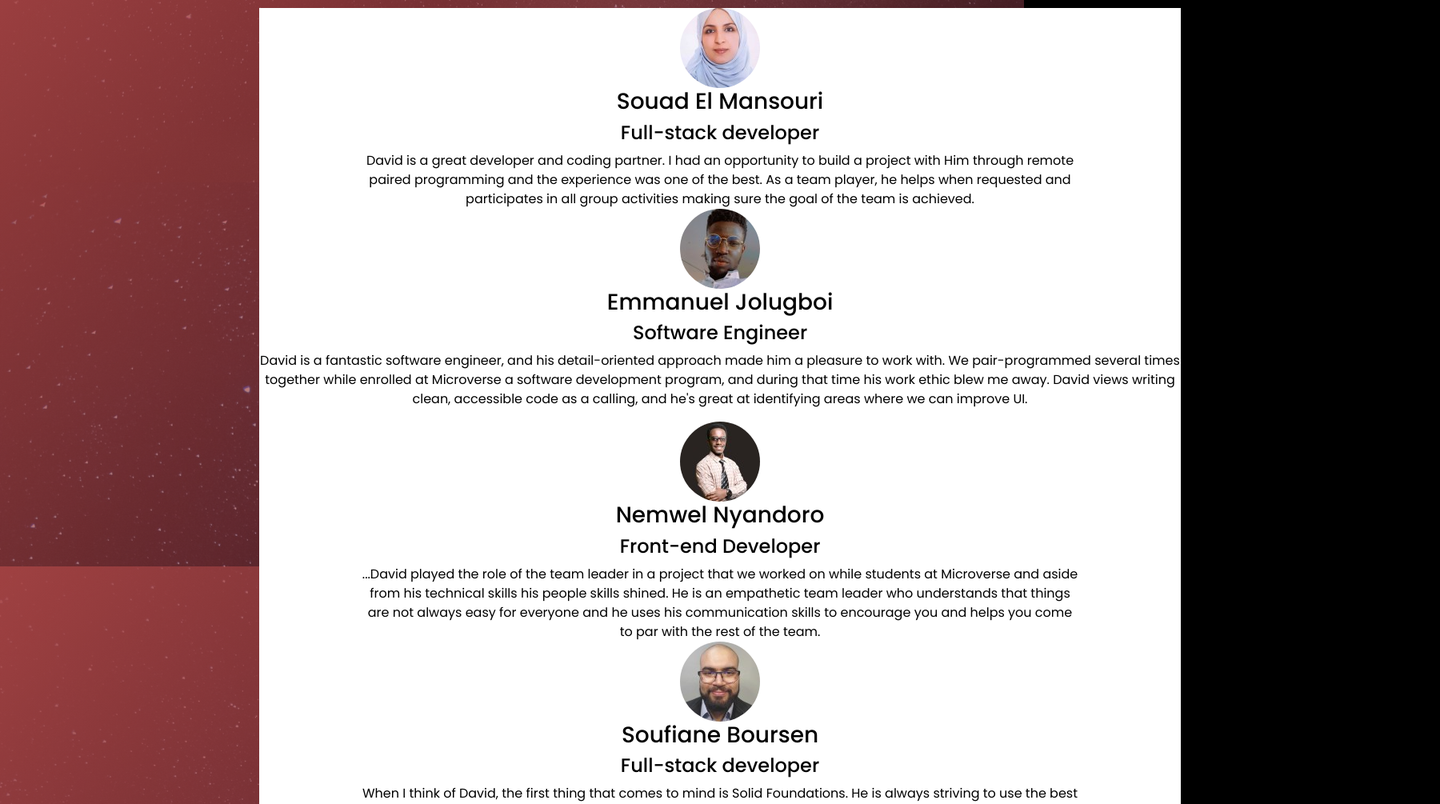
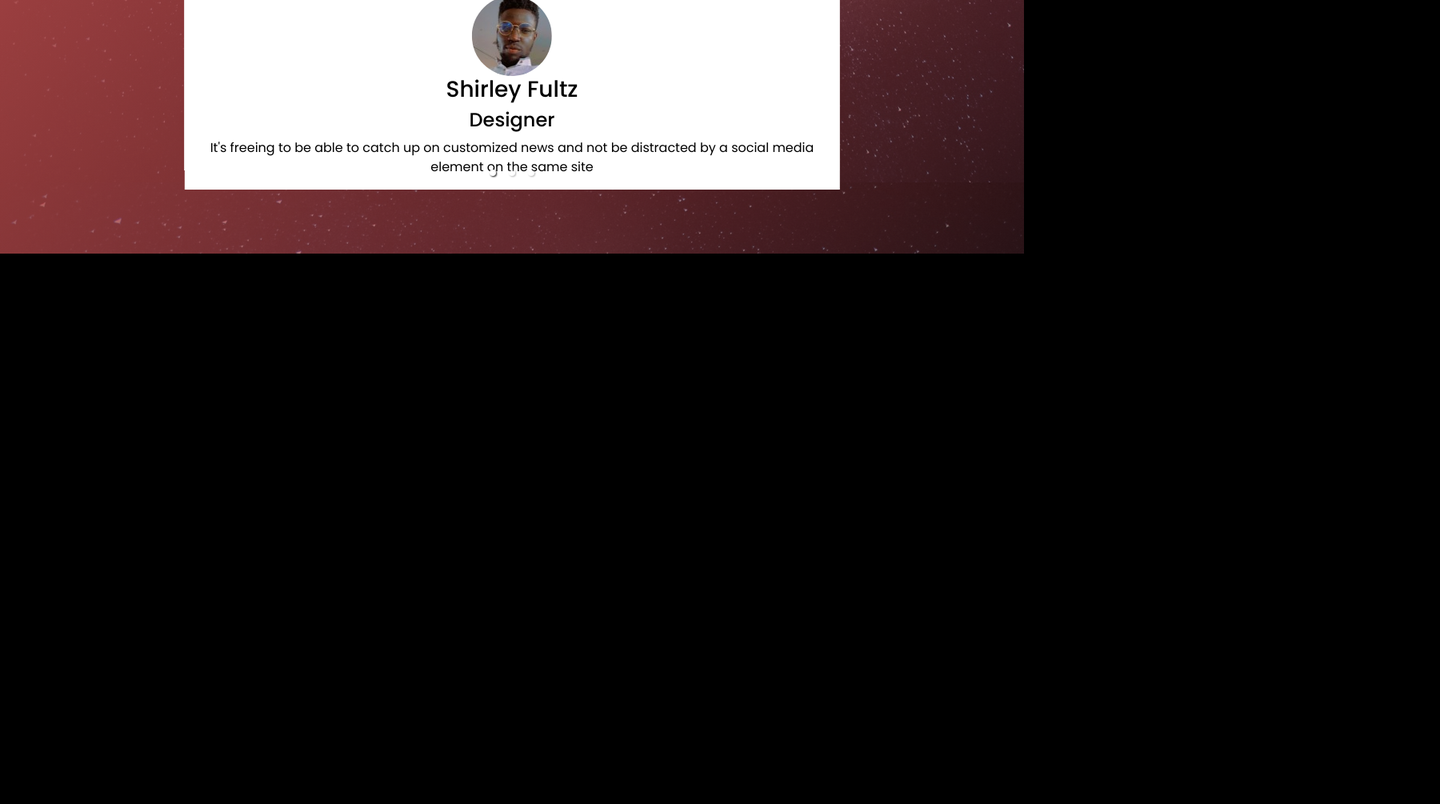
Before and after one commit to daudi13/daudi, a React (Create React App) app: page / in a window 1280 px wide. Shown: the part 1780-2785 px from the top of the page at 80% size, 1800 px wide, since content can reach past the window. After the commit the page ends 2097 px from the top, so only its background shows below. Built offline with nearby package versions, Linux system fonts and the light colour scheme.

Commit message:
Update testimonial.js

```diff
--- a/src/components/Testimonials/Testimonials.js
+++ b/src/components/Testimonials/Testimonials.js
@@ -17,37 +17,38 @@ const Testimonials = () => {
       autoPlay={true}
       interval={6100}
     >
-      <div className="carosel-wrapper">
+        <div>
+          <img src={emmanuel} alt="emmauel" />
           <div className="myCarousel">
-          <img src={souad} alt='souad' />
-          <h3 className='name'>Souad El Mansouri</h3>
-          <h4 className="job">Full-stack developer</h4>
-          <p className="desc">
-            David is a great developer and coding partner. I had an opportunity to build a project with Him through remote paired programming and the experience was one of the best. As a team player, he helps when requested and participates in all group activities making sure the goal of the team is achieved.
+            <h3>Shirley Fultz</h3>
+            <h4>Designer</h4>
+            <p>
+              It's freeing to be able to catch up on customized news and not be
+              distracted by a social media element on the same site
             </p>
           </div>
+        </div>
+
+        <div>
+          <img src={souad} alt="emma"/>
           <div className="myCarousel">
-          <img src={emmanuel} alt='Emmanuel Jolugbo' />
-          <h3 className='name'>Emmanuel Jolugboi</h3>
-          <h4 className="job">Software Engineer</h4>
+            <h3>Daniel Keystone</h3>
+            <h4>Designer</h4>
             <p>
-            David is a fantastic software engineer, and his detail-oriented approach made him a pleasure to work with. We pair-programmed several times together while enrolled at Microverse a software development program, and during that time his work ethic blew me away. David views writing clean, accessible code as a calling, and he's great at identifying areas where we can improve UI.
+              The simple and intuitive design makes it easy for me use. I highly
+              recommend Fetch to my peers.
             </p>
           </div>
+        </div>
+
+        <div>
+          <img src={nemwel} alt="emma" />
           <div className="myCarousel">
-          <img src={nemwel} alt='Nemwel Nyandoro' />
-          <h3 className='name'>Nemwel Nyandoro</h3>
-          <h4 className="job">Front-end Developer</h4>
-          <p className="desc">
-            ...David played the role of the team leader in a project that we worked on while students at Microverse and aside from his technical skills his people skills shined. He is an empathetic team leader who understands that things are not always easy for everyone and he uses his communication skills to encourage you and helps you come to par with the rest of the team.
-          </p>
-        </div>
-        <div className="myCarousel">
-          <img src={soufiane} alt='Soufiane Boursen' />
-          <h3 className='name'>Soufiane Boursen</h3>
-          <h4 className="job">Full-stack developer</h4>
-          <p className="desc">
-            When I think of David, the first thing that comes to mind is Solid Foundations. He is always striving to use the best practices in his websites, writing good quality code all while meeting deadlines. He is a diligent programmer, with a keen eye for details, and a goal-oriented mindset
+            <h3>Theo Sorel</h3>
+            <h4>Designer</h4>
+            <p>
+              I enjoy catching up with Fetch on my laptop, or on my phone when
+              I'm on the go!
             </p>
           </div>
         </div>
```
Lines whose indentation alone changed are shown as unchanged.
